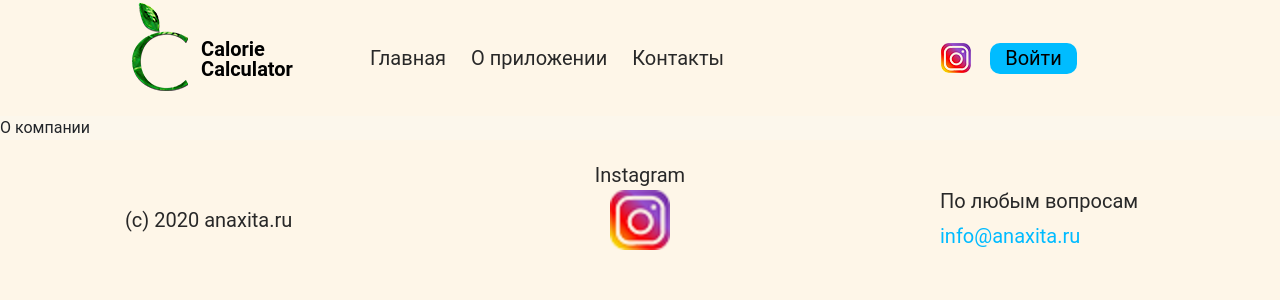
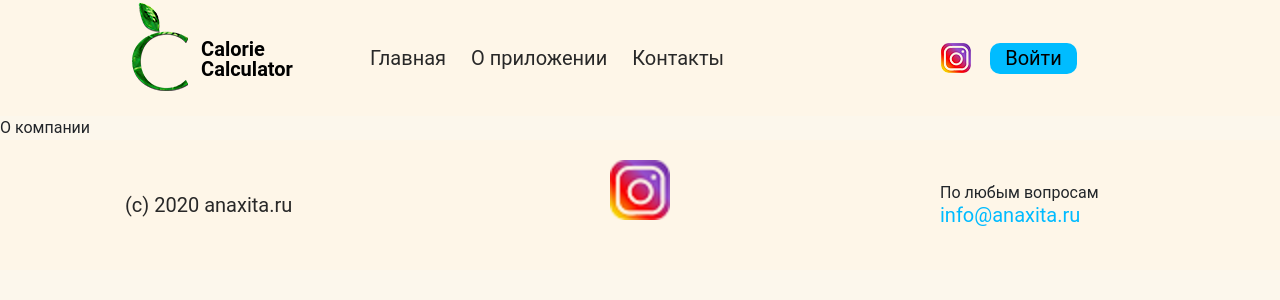
Before and after one commit to Raf-G/anaxita, a React (Create React App) app: page /about in a window 1280 px wide. Shown: the top 300 px of the page. Built offline with nearby package versions, Linux system fonts and the light colour scheme.

Commit message:
add move page 404 #6

```diff
--- a/src/Footer/index.jsx
+++ b/src/Footer/index.jsx
@@ -1,5 +1,4 @@
 import React from 'react';
-
 import './styles.css';
 
 const Footer = () => {
@@ -14,7 +13,6 @@ const Footer = () => {
                     </div>
                     <div className="col-xl-6 col-lg-6 col-md-4 col-sm-12">
                         <div className="footer_inst">
-                            <p>Instagram</p>
                             <a href="/"> </a>
                         </div>
                     </div>
--- a/src/Footer/styles.css
+++ b/src/Footer/styles.css
@@ -36,12 +36,6 @@
     background-image: url(/img/header/inst_hover.png);
     transition: 0.3s;
 }
-.footer_quest p {
-    font-size: 20px;
-    color: #282828;
-    line-height: 1;
-    margin-bottom: 15px;
-}
 .footer_quest a {
     font-size: 20px;
     color: #00bbff;
@@ -50,8 +44,7 @@
 }
 .footer_quest a:hover {
     text-decoration: none;
-    transition: 0.3s;
-    color: #31b850;
+    color: #00bbff;
 }
 
 @media (max-width: 992px) {
--- a/src/Layout/index.jsx
+++ b/src/Layout/index.jsx
@@ -1,5 +1,5 @@
 import React from 'react';
-import {Route} from 'react-router-dom';
+import {Route, Switch} from 'react-router-dom';
 
 import Home from '../Home';
 import About from '../About';
@@ -13,11 +13,14 @@ import './styles.css';
 const Layout = () => {
     return (
         <div>
-            <Route exact path="/" component={Home} />
-            <Route exact path="/about" component={About} />
-            <Route exact path="/contact" component={Contact} />
-            <Route exact path="/authorization" component={Authorization} />
-            <Route exact path="/registration" component={Registration} />
+            <Switch>
+                <Route exact path="/" component={Home} />
+                <Route exact path="/about" component={About} />
+                <Route exact path="/contact" component={Contact} />
+                <Route exact path="/authorization" component={Authorization} />
+                <Route exact path="/registration" component={Registration} />
+                <Route component={Home} />
+            </Switch>
         </div>
     )
 }
```
